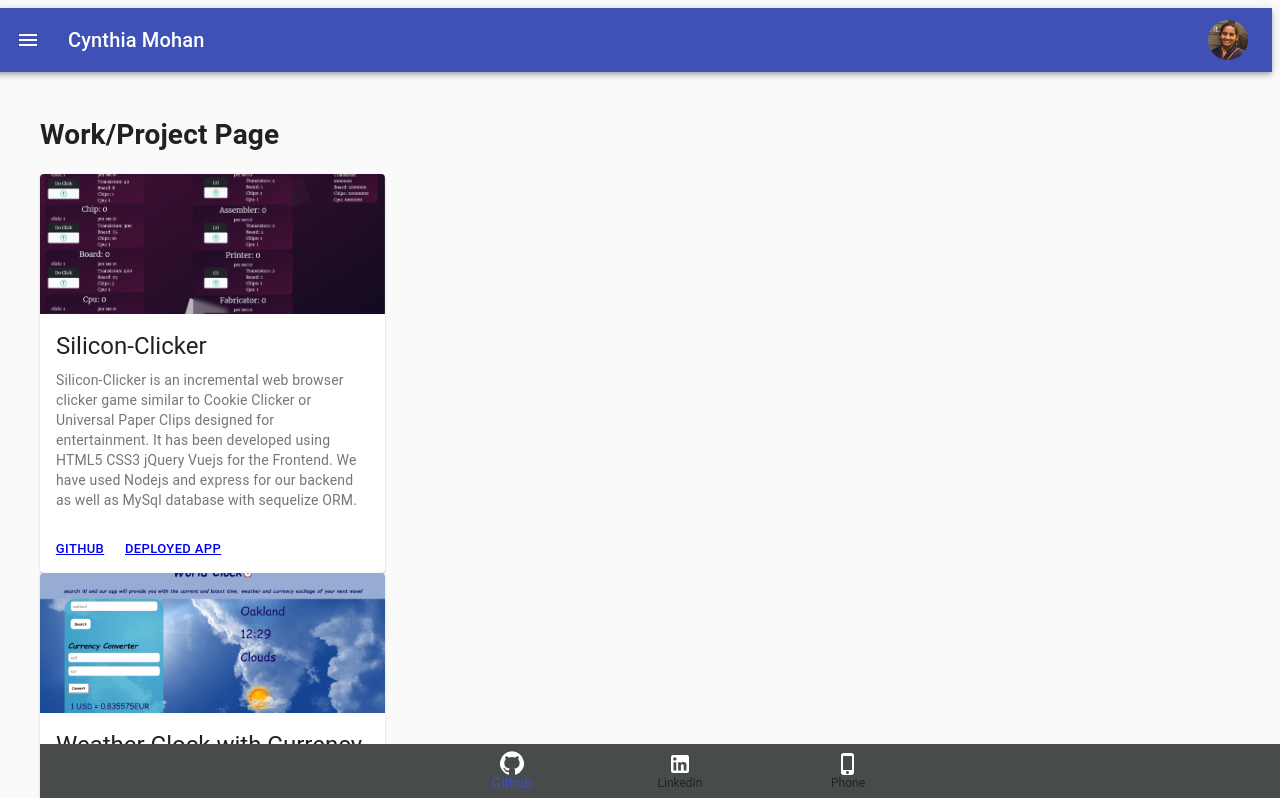
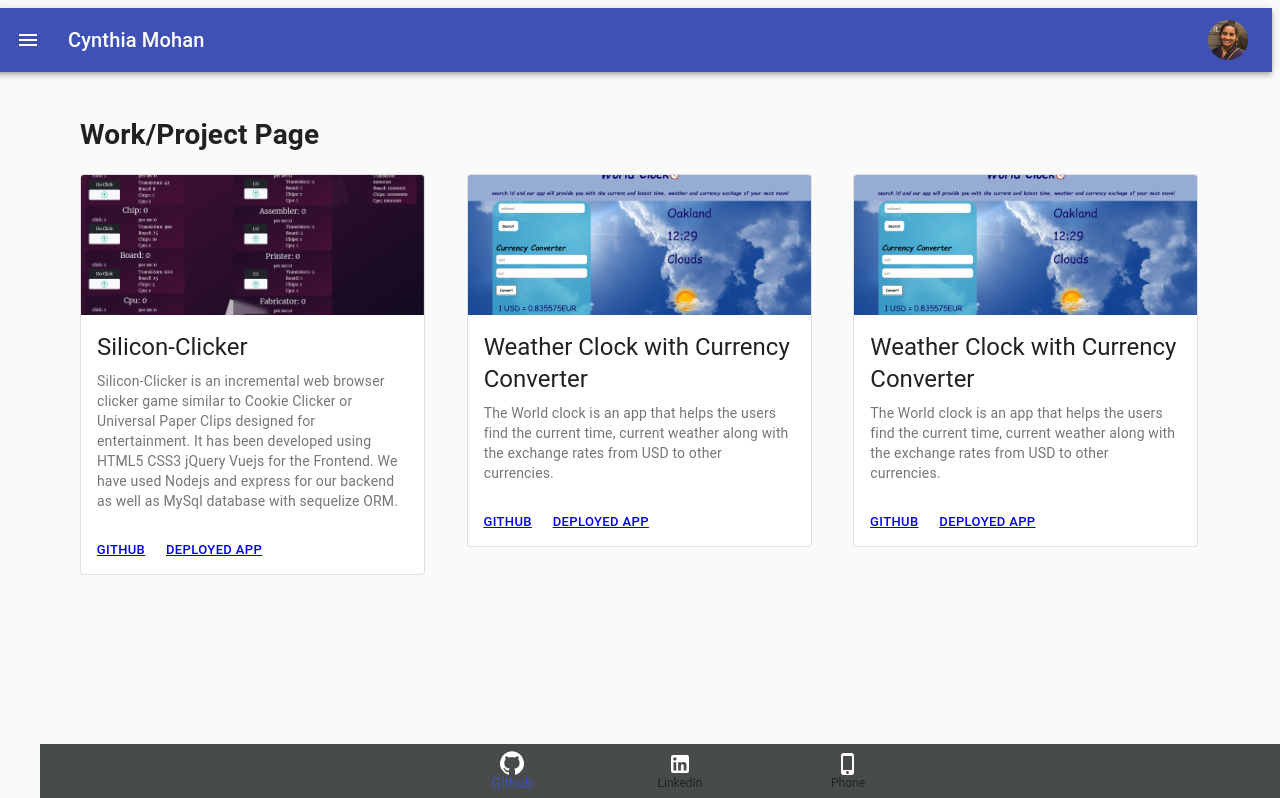
Before and after one commit to CynthiaMohan/cynthia-react-portfolio, a React (Create React App) app: page /work in a window 1280 px wide. Shown: the top 798 px of the page. Built offline with nearby package versions, Linux system fonts and the light colour scheme.

Commit message:
working on the layout of the work/projects page

```diff
--- a/src/components/Footer/index.js
+++ b/src/components/Footer/index.js
@@ -13,7 +13,7 @@ const useStyles = makeStyles({
         position: 'fixed',
         bottom: 0,
         backgroundColor: "#484B4C",
-        color: "#eceff1"
+        color: "#FFFFFF"
     },
 });
 
@@ -30,7 +30,7 @@ export default function SimpleBottomNavigation() {
             showLabels
             className={classes.root}
         >
-            <BottomNavigationAction label="Github" onClick icon={<GitHubIcon style={{ color: "#ffffff" }} />} />
+            <BottomNavigationAction label="Github" icon={<GitHubIcon style={{ color: "#ffffff" }} />} />
             <BottomNavigationAction label="LinkedIn" icon={<LinkedInIcon style={{ color: "#ffffff" }} />} />
             <BottomNavigationAction
                 label="Phone"
--- a/src/components/Work/index.js
+++ b/src/components/Work/index.js
@@ -1,16 +1,28 @@
 import React from 'react';
+import { Grid, makeStyles } from '@material-ui/core';
 import Project1 from './project1';
-import { Grid } from '@material-ui/core';
 import Project2 from './project2';
+
+const useStyles = makeStyles({
+    gridContainer: {
+        paddingLeft: '40px',
+        paddingRight: '40px'
+    },
+    header: {
+        paddingLeft: '40px'
+    }
+});
+
 const Work = () => {
+    const classes = useStyles();
     return (
         <>
-            <h1>Work/Project Page</h1>
-            <Grid container>
-                <Grid item direction="row">
-                    <Grid item direction="column"><Project1 /></Grid>
-                    <Project2 />
-                </Grid>
+            <h1 className={classes.header}>Work/Project Page</h1>
+            <Grid container spacing={4} className={classes.gridContainer}>
+
+                <Grid item xs={12} sm={6} md={4}><Project1 /></Grid>
+                <Grid item xs={12} sm={6} md={4}><Project2 /></Grid>
+                <Grid item xs={12} sm={6} md={4}><Project2 /></Grid>
             </Grid>
         </>
 
--- a/src/components/Work/project1.js
+++ b/src/components/Work/project1.js
@@ -19,7 +19,7 @@ export default function ImgMediaCard() {
     const classes = useStyles();
 
     return (
-        <Card className={classes.root}>
+        <Card className={classes.root} variant="outlined">
             <CardActionArea>
                 <CardMedia
                     component="img"
--- a/src/components/Work/project2.js
+++ b/src/components/Work/project2.js
@@ -19,7 +19,7 @@ export default function ImgMediaCard() {
     const classes = useStyles();
 
     return (
-        <Card className={classes.root}>
+        <Card className={classes.root} variant="outlined">
             <CardActionArea>
                 <CardMedia
                     component="img"
```
